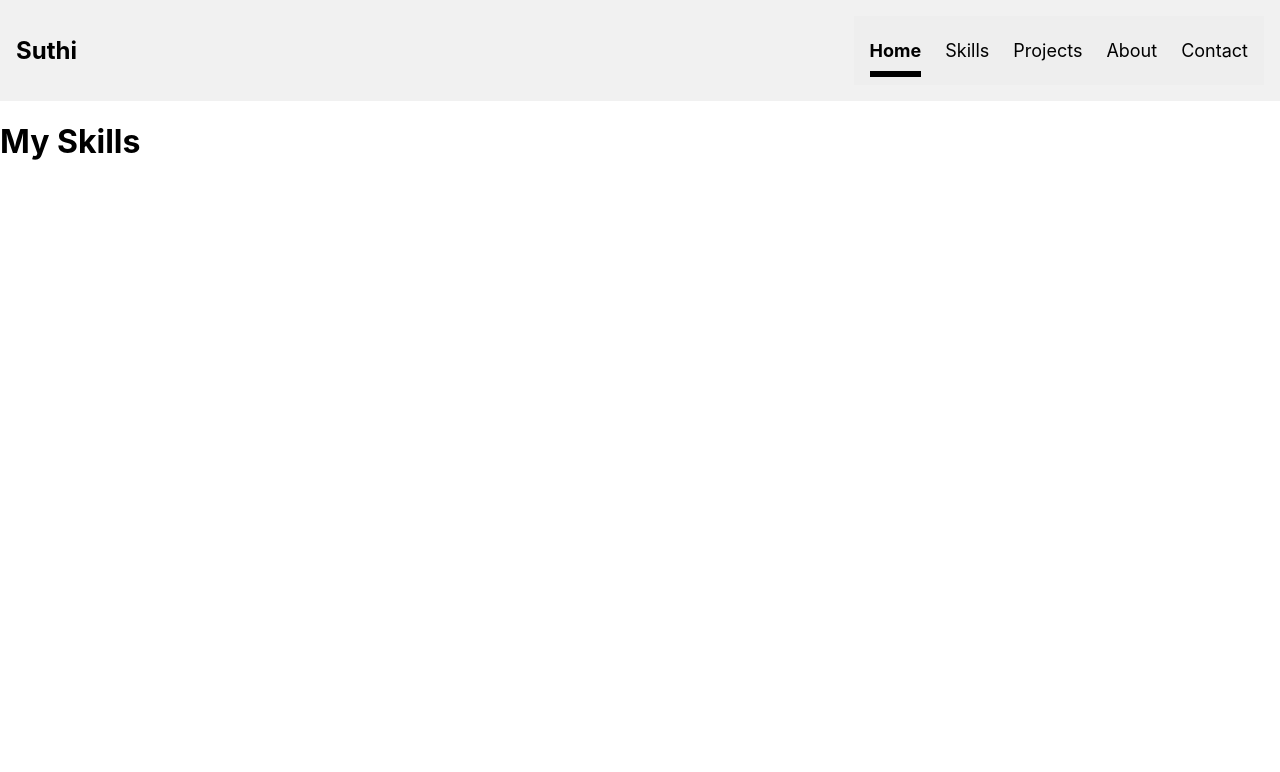
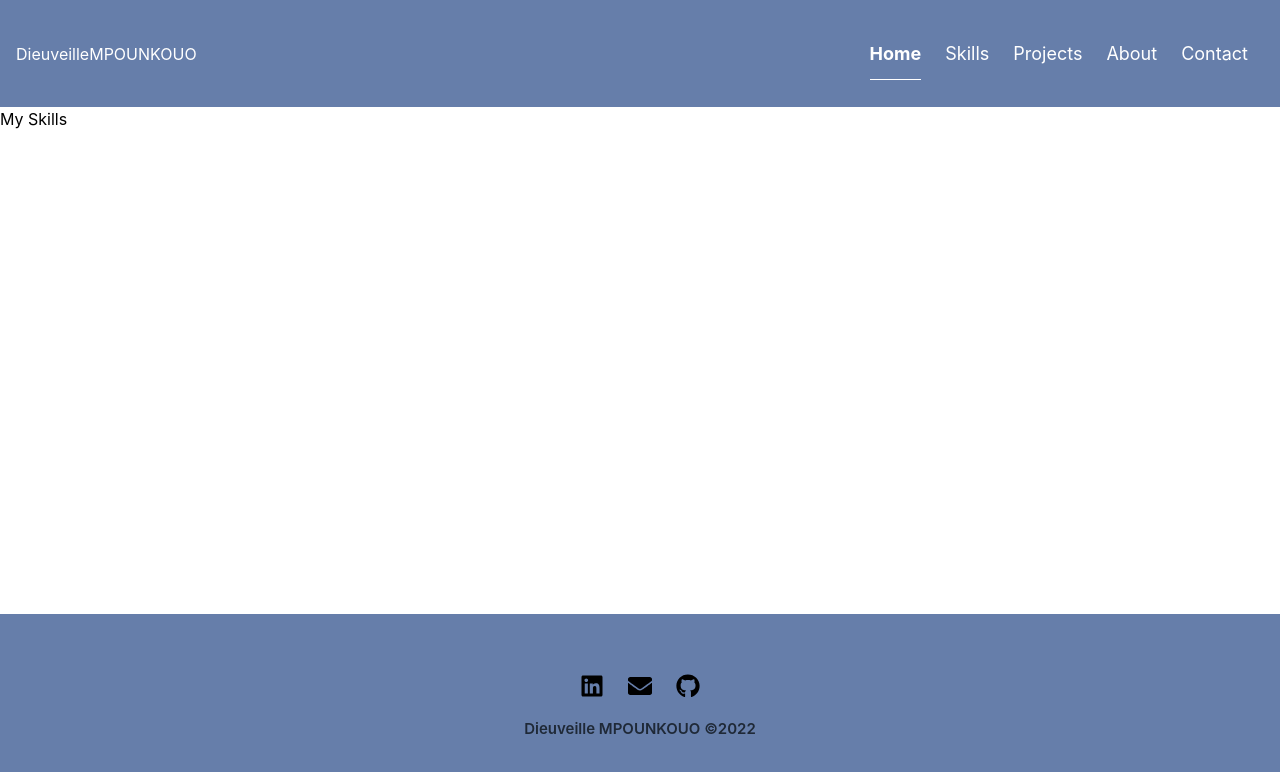
Before and after one commit to DieuveilleSuthi/NextJS_with_project, a Next.js app: page /Skills in a window 1280 px wide. Shown: the top 772 px of the page. Built offline with nearby package versions, Linux system fonts and the light colour scheme.

Commit message:
Footer et Navbar avec tawlind

```diff
--- /dev/null
+++ b/components/Footer.js
@@ -0,0 +1,36 @@
+import React from "react";
+import { FaLinkedin } from "react-icons/fa";
+import { FaGithub } from "react-icons/fa";
+import { FaEnvelope } from "react-icons/fa";
+
+
+function Footer() {
+	return (
+		<>
+        <div className="footer">
+			<div className=" h-1/2 w-full flex md:flex-row flex-col justify-around items-start p-10 ">
+				<div className="p-5">
+					<ul>
+						<div className="flex gap-6 pb-5 justify-center items-center text-center">
+                            <a href="https://www.linkedin.com/in/dieuveille-suthi-mpounkouo/">
+                                 <FaLinkedin className="text-2xl cursor-pointer hover:text-blue-600" />
+                            </a>
+							<a href="mailto: mdieuveillesuthi@gmail.com">
+                                 <FaEnvelope className="text-2xl cursor-pointer hover:text-yellow-600" />
+                            </a>
+                            <a href="https://github.com/DieuveilleSuthi">
+                                 <FaGithub className="text-2xl cursor-pointer hover:text-red-600" />
+                            </a>
+						</div>
+					</ul>
+                    <h1 className=" text-gray-800 font-semibold justify-center items-center text-center">
+					    Dieuveille MPOUNKOUO ©2022
+				  </h1>
+				</div>
+			</div>
+        </div>
+		</>
+	);
+}
+
+export default Footer;
--- a/components/Navbar.js
+++ b/components/Navbar.js
@@ -34,7 +34,7 @@ const Navbar = () => {
             <nav className="nav">
                 <Link href={"/"}>
                 <a onClick={()=>setActiveIdx(0)}>
-                    <h1 className="logo">Suthi</h1>
+                    <h1 className="logo">DieuveilleMPOUNKOUO</h1>
                 </a>
                 </Link>
 
--- a/pages/_app.js
+++ b/pages/_app.js
@@ -1,11 +1,14 @@
 import '../styles/globals.css'
 import Navbar from '../components/Navbar'
+import Footer from '../components/Footer'
+
 
 function MyApp({ Component, pageProps }) {
   return(
     <>
        <Navbar />
        <Component {...pageProps} />
+       <Footer />
     </>
   )
 }
--- a/pages/index.js
+++ b/pages/index.js
@@ -12,58 +12,8 @@ export default function Home() {
       </Head>
 
       <main className={styles.main}>
-        <h1 className={styles.title}>
-          Welcome to <a href="https://nextjs.org">Next.js!</a>
-        </h1>
 
-        <p className={styles.description}>
-          Get started by editing{' '}
-          <code className={styles.code}>pages/index.js</code>
-        </p>
-
-        <div className={styles.grid}>
-          <a href="https://nextjs.org/docs" className={styles.card}>
-            <h2>Documentation &rarr;</h2>
-            <p>Find in-depth information about Next.js features and API.</p>
-          </a>
-
-          <a href="https://nextjs.org/learn" className={styles.card}>
-            <h2>Learn &rarr;</h2>
-            <p>Learn about Next.js in an interactive course with quizzes!</p>
-          </a>
-
-          <a
-            href="https://github.com/vercel/next.js/tree/canary/examples"
-            className={styles.card}
-          >
-            <h2>Examples &rarr;</h2>
-            <p>Discover and deploy boilerplate example Next.js projects.</p>
-          </a>
-
-          <a
-            href="https://vercel.com/new?utm_source=create-next-app&utm_medium=default-template&utm_campaign=create-next-app"
-            className={styles.card}
-          >
-            <h2>Deploy &rarr;</h2>
-            <p>
-              Instantly deploy your Next.js site to a public URL with Vercel.
-            </p>
-          </a>
-        </div>
       </main>
-
-      <footer className={styles.footer}>
-        <a
-          href="https://vercel.com?utm_source=create-next-app&utm_medium=default-template&utm_campaign=create-next-app"
-          target="_blank"
-          rel="noopener noreferrer"
-        >
-          Powered by{' '}
-          <span className={styles.logo}>
-            <Image src="/vercel.svg" alt="Vercel Logo" width={72} height={16} />
-          </span>
-        </a>
-      </footer>
     </div>
   )
 }
--- /dev/null
+++ b/postcss.config.js
@@ -0,0 +1,6 @@
+module.exports = {
+  plugins: {
+    tailwindcss: {},
+    autoprefixer: {},
+  },
+}
--- a/styles/globals.css
+++ b/styles/globals.css
@@ -26,31 +26,34 @@ header{
   justify-content: space-between;
   align-items: center;
  /* background-color: antiquewhite;*/
- background-color: #f1f1f1;
+ background:  #667eaa ;
+ color: white;
 }
 .nav__menu-bar {
   display: flex;
   flex-direction: column;
   row-gap: 6px;
   cursor: pointer;
+  text-align: left;
 }
 .nav__menu-bar div{
   width: 40px;
   height: 6px;
-  background-color: black;
+  background-color:white;
+
   border-radius: 2px;
 }
 .nav__menu-list {
   display: flex;
   flex-direction: column;
   position: fixed;
-  top: 60px;
+  top: 66px;
   width: 200px;
   row-gap: 24px;
   padding: 24px 16px;
   right: -288px;
   min-height: calc(100vh - 60px);
-  background-color: #eee;
+  background:  #667eaa ;
   transition: all 0.3s;
 }
 .nav__menu-list.active{
@@ -91,9 +94,9 @@ header{
     width: 0%;
     bottom: -16px;
     left: 0;
-    height: 6px;
+    height: 1px;
     transition: all 0.2s;
-    background-color: black;
+    background-color: white;
   }
   .nav__link:hover::before,
   .nav__link.active::before
@@ -101,3 +104,14 @@ header{
     width: 100%;
   }
 }
+.footer {
+  background-color:#667eaa ;
+  position: fixed;
+  width: 100%;
+  bottom: 0;
+  font-size: 15px;
+  text-align: center;
+ }
+ @tailwind base;
+@tailwind components;
+@tailwind utilities;
--- /dev/null
+++ b/tailwind.config.js
@@ -0,0 +1,11 @@
+/** @type {import('tailwindcss').Config} */
+module.exports = {
+  content: [
+    "./pages/**/*.{js,ts,jsx,tsx}",
+    "./components/**/*.{js,ts,jsx,tsx}",
+  ],
+  theme: {
+    extend: {},
+  },
+  plugins: [],
+}
```
Also changed, not shown: package.json (+9 -2 lines), 1 other file (tests, documents, lock files or other folders).
